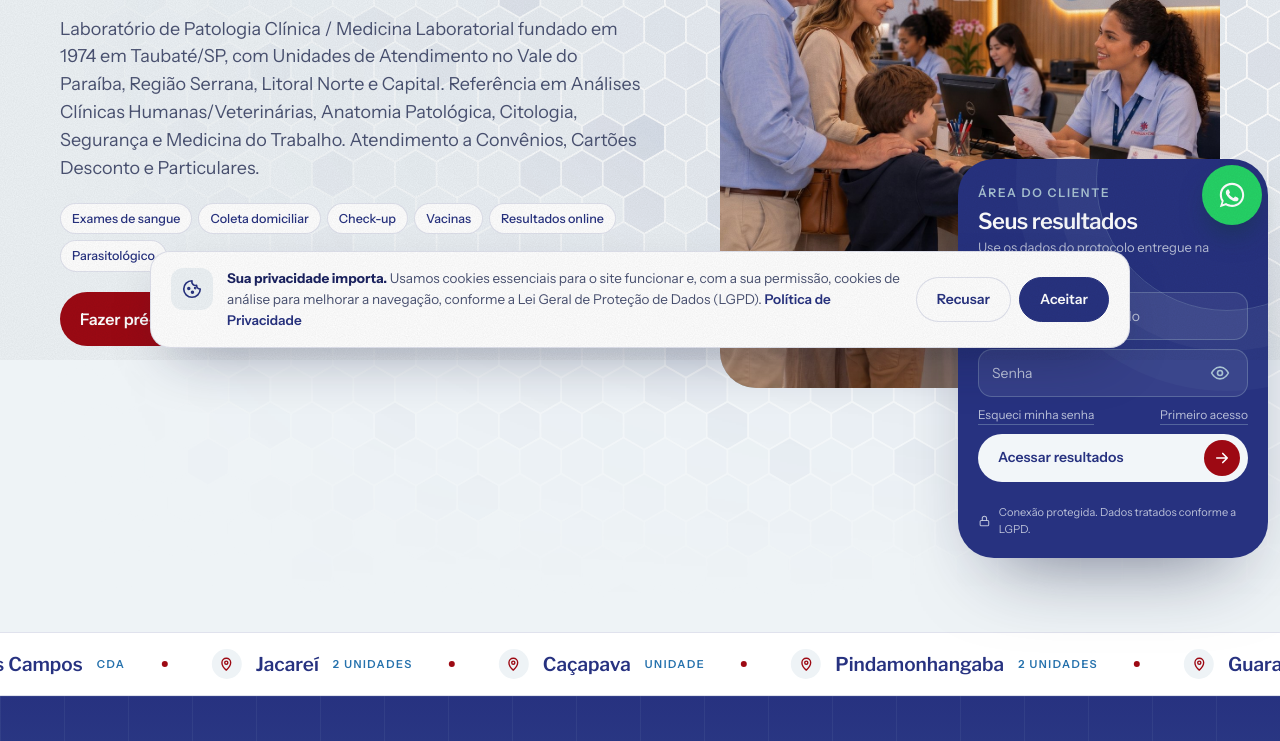
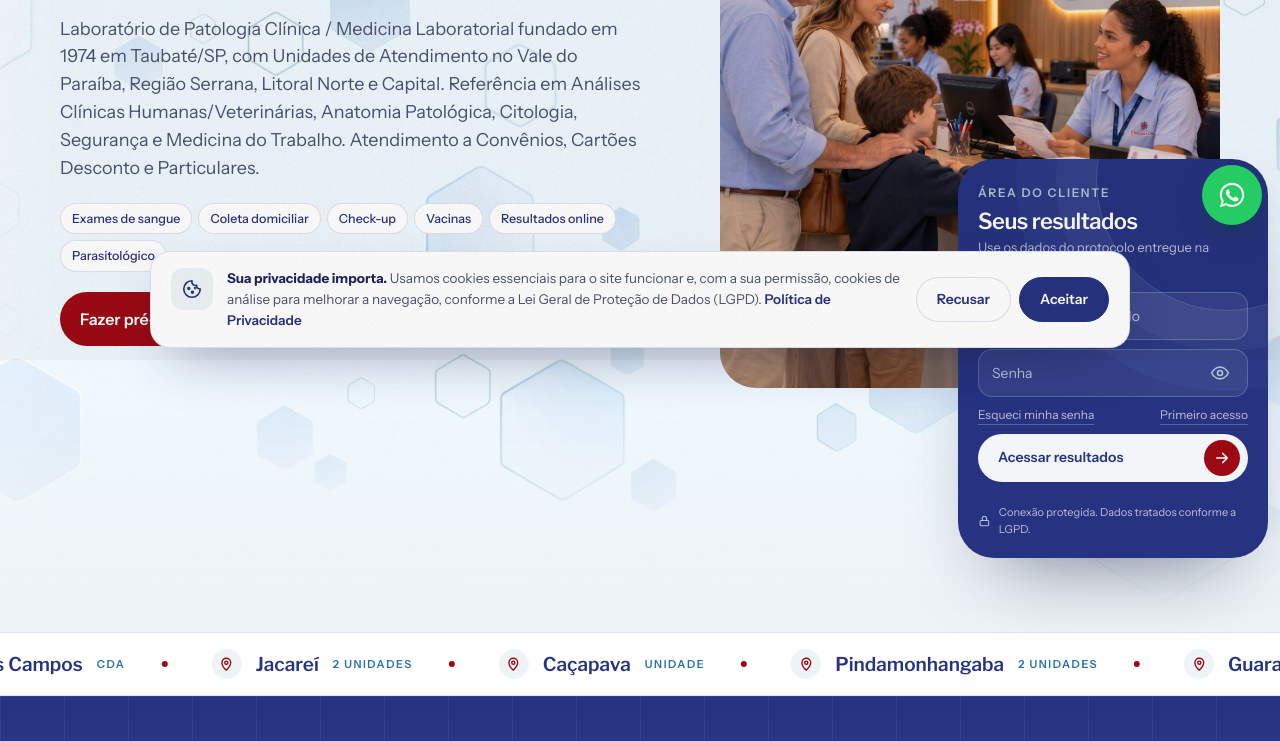
Before and after one commit to EslN99/OswaldoCruz, a plain HTML site: page site-oswaldo-cruz/index.html in a window 1280 px wide. Shown: the part 440-1181 px from the top of the page. Drawn offline with nearby package versions, Linux system fonts and the light colour scheme; animation ran at ten frames a second.

Commit message:
Home: nova imagem de fundo no hero
Co-Authored-By: Claude Opus 5.5 <noreply@anthropic.com>
Claude-Session: https://claude.ai/code/session_0161XCbA9yz5Aij3fuJn5SQB

```diff
--- a/site-oswaldo-cruz/index.html
+++ b/site-oswaldo-cruz/index.html
@@ -104,7 +104,7 @@ body.menu-open .sheet nav a:nth-child(5){transition-delay:.24s}
 
 /* ===== Hero ===== */
 .hero{position:relative;padding-block:20px 40px}
-.hero-hex{position:absolute;inset:-120px 0 0;z-index:-1;pointer-events:none;overflow:hidden;-webkit-mask-image:linear-gradient(90deg,transparent 4%,#000 72%),linear-gradient(180deg,#000 55%,transparent 98%);-webkit-mask-composite:source-in;mask-image:linear-gradient(90deg,transparent 4%,#000 72%),linear-gradient(180deg,#000 55%,transparent 98%);mask-composite:intersect}
+.hero-hex{position:absolute;inset:-120px 0 0;z-index:-1;pointer-events:none;overflow:hidden;background:url("assets/img/hero_bg.jpg") center top/cover no-repeat;-webkit-mask-image:linear-gradient(180deg,#000 78%,transparent 100%);mask-image:linear-gradient(180deg,#000 78%,transparent 100%)}
 .hero-hex svg{position:absolute;inset:0;width:100%;height:100%}
 .hero-hex polygon{fill:var(--navy);stroke:#fff;stroke-width:1.5}
 .hero-hex .hp{animation:hexfade var(--d,7s) var(--dl,0s) ease-in-out infinite}
@@ -1693,7 +1693,7 @@ body.res-vis .hdr-actions .btn-res{opacity:0;pointer-events:none;transform:trans
       svg.appendChild(p);}}
     box.innerHTML='';box.appendChild(svg);
   }
-  draw();var t;window.addEventListener('resize',function(){clearTimeout(t);t=setTimeout(draw,200);});
+
   var res=document.getElementById('resultados');
   if(res&&'IntersectionObserver' in window){
     new IntersectionObserver(function(es){es.forEach(function(e){document.body.classList.toggle('res-vis',e.isIntersecting);});},{threshold:.15}).observe(res);
```
Also changed, not shown: site-oswaldo-cruz1/index.html (+2 -2 lines), site-oswaldo-cruz/assets/img/hero_bg.jpg (added), site-oswaldo-cruz1/assets/img/hero_bg.jpg (added), 1 other file.
